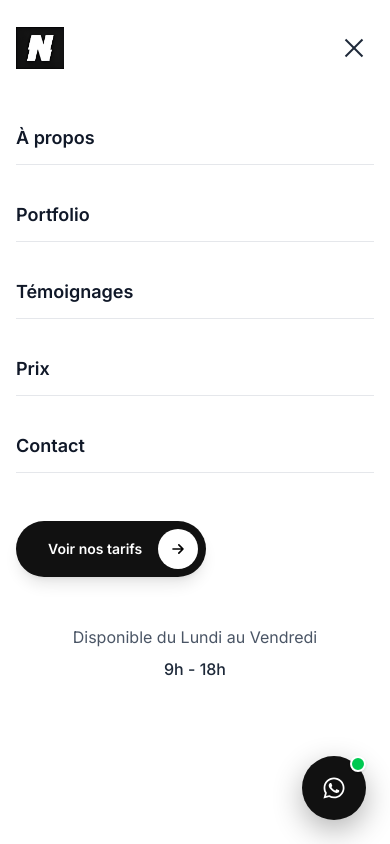
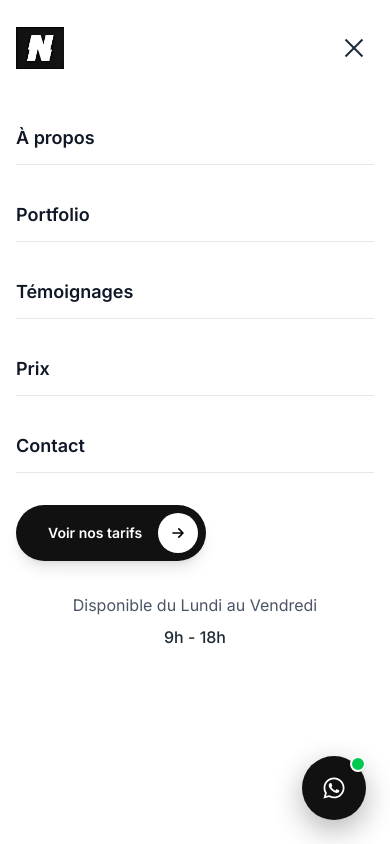
Before and after one commit to freddymk313/nordevagency, a Next.js app: page / in a window 390 px wide. Both pictures are taken after a click on the button 354 px from the left and 48 px from the top of the page. Shown: the top 844 px of the page. Built offline with nearby package versions, Linux system fonts and the light colour scheme.

Commit message:
scroll ok

```diff
--- a/components/Header.tsx
+++ b/components/Header.tsx
@@ -147,7 +147,7 @@ export default function Header() {
           </div>
 
           {/* Bouton Mobile */}
-          <div className="mt-4 pt-8 *border-t border-gray-200">
+          <div className="pt-8 *border-t border-gray-200">
             <button className="bg-[#111111] text-sm text-white pl-8 pr-2 py-2 rounded-full hover:bg-black transition-all duration-300 font-semibold shadow-lg hover:shadow-xl transform hover:-translate-y-1 flex items-center gap-4 group">
               {/* Réserver un appel */}
               Voir nos tarifs
@@ -171,7 +171,7 @@ export default function Header() {
           </div>
 
           {/* Informations de contact mobile */}
-          <div className="mt-12 text-center">
+          <div className="mt-8 text-center">
             <p className="text-gray-600 mb-2 text-base">
               Disponible du Lundi au Vendredi
             </p>
```
